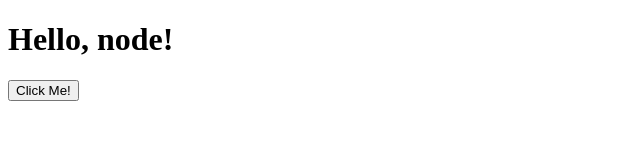
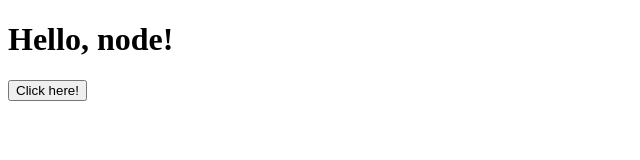
Before and after one commit to puneetsinghDev/sampleNode, a website: page index.html in a window 1280 px wide. Shown: the full height of the page, 0-640 px from the left. Drawn offline with Linux system fonts and the light colour scheme.

Commit message:
second commit

```diff
--- a/index.html
+++ b/index.html
@@ -7,7 +7,7 @@
 
 <body>
     <h1>Hello, node!</h1>
-    <button type="button" onclick="alert('Hello world!')">Click Me!</button>
+    <button type="button" onclick="alert('Hello world!')">Click here!</button>
 </body>
 
 </html>
```
